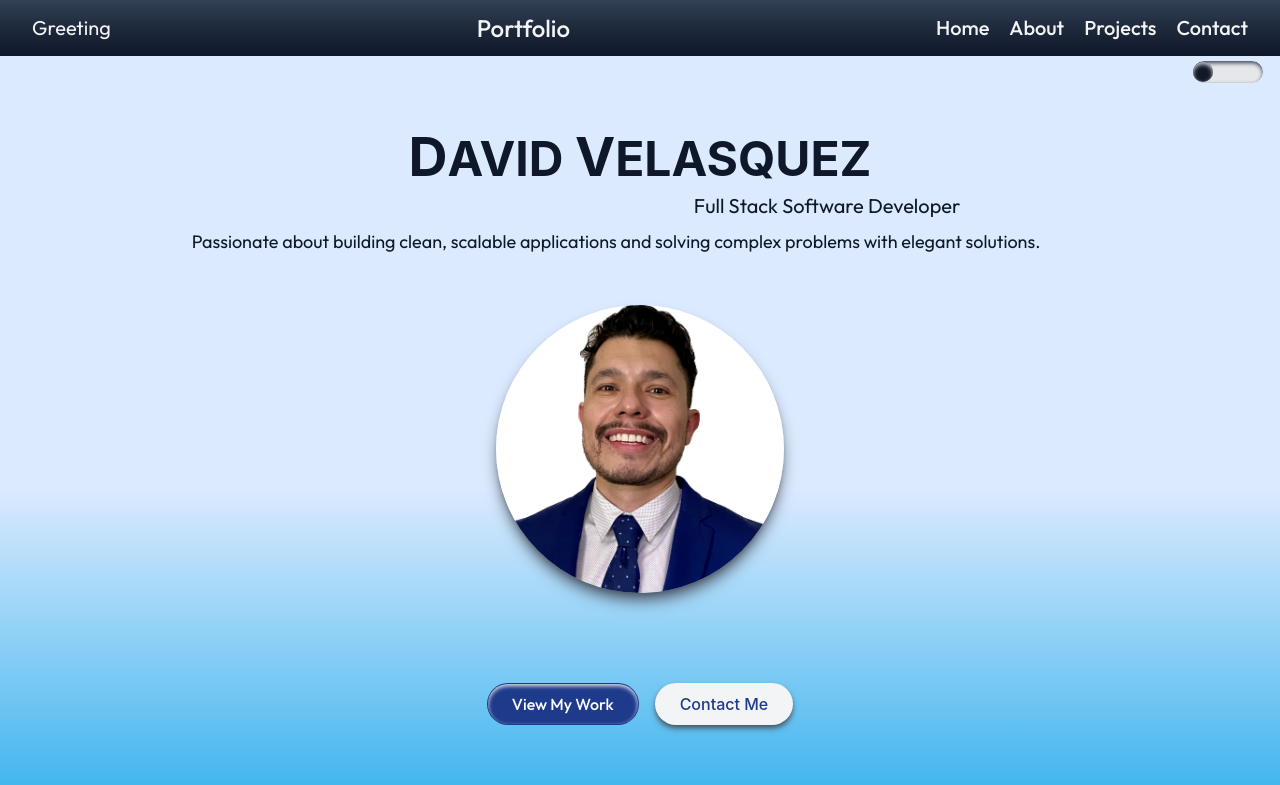
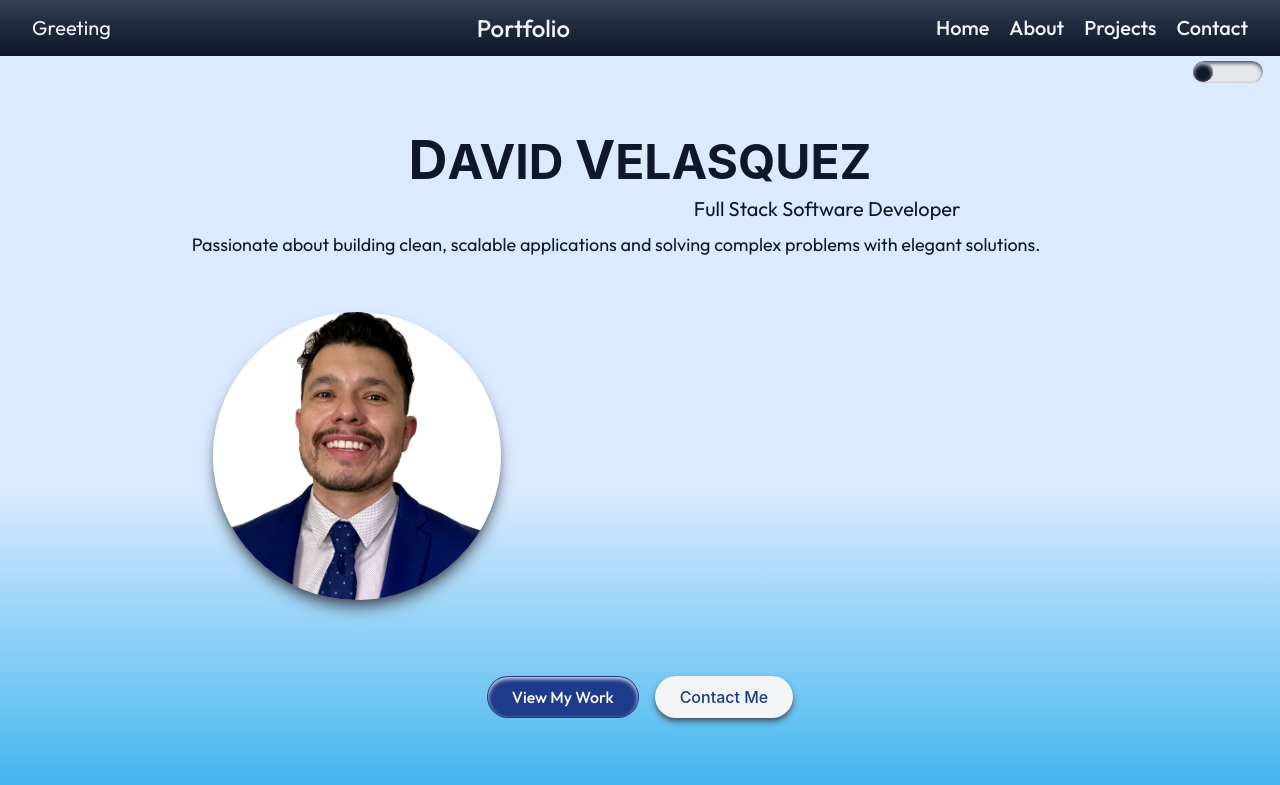
Before and after one commit to davidxv15/Portfolio-2, a React (Vite) app: page / in a window 1280 px wide. Shown: the top 785 px of the page. Built offline with nearby package versions, Linux system fonts and the light colour scheme; a web font is replaced by a local one.

Commit message:
img to left

```diff
--- a/src/components/HeroSection.tsx
+++ b/src/components/HeroSection.tsx
@@ -19,7 +19,7 @@ const HeroSection: React.FC = () => {
           complex problems with elegant solutions.
         </p>
       </div>
-      <div className="mb-8">
+      <div className="mb-8 md:mb-4 md:w-2/3">
         <img
           src="/WhiteShirtPhoto.jpg"
           alt="My Portrait"
```
